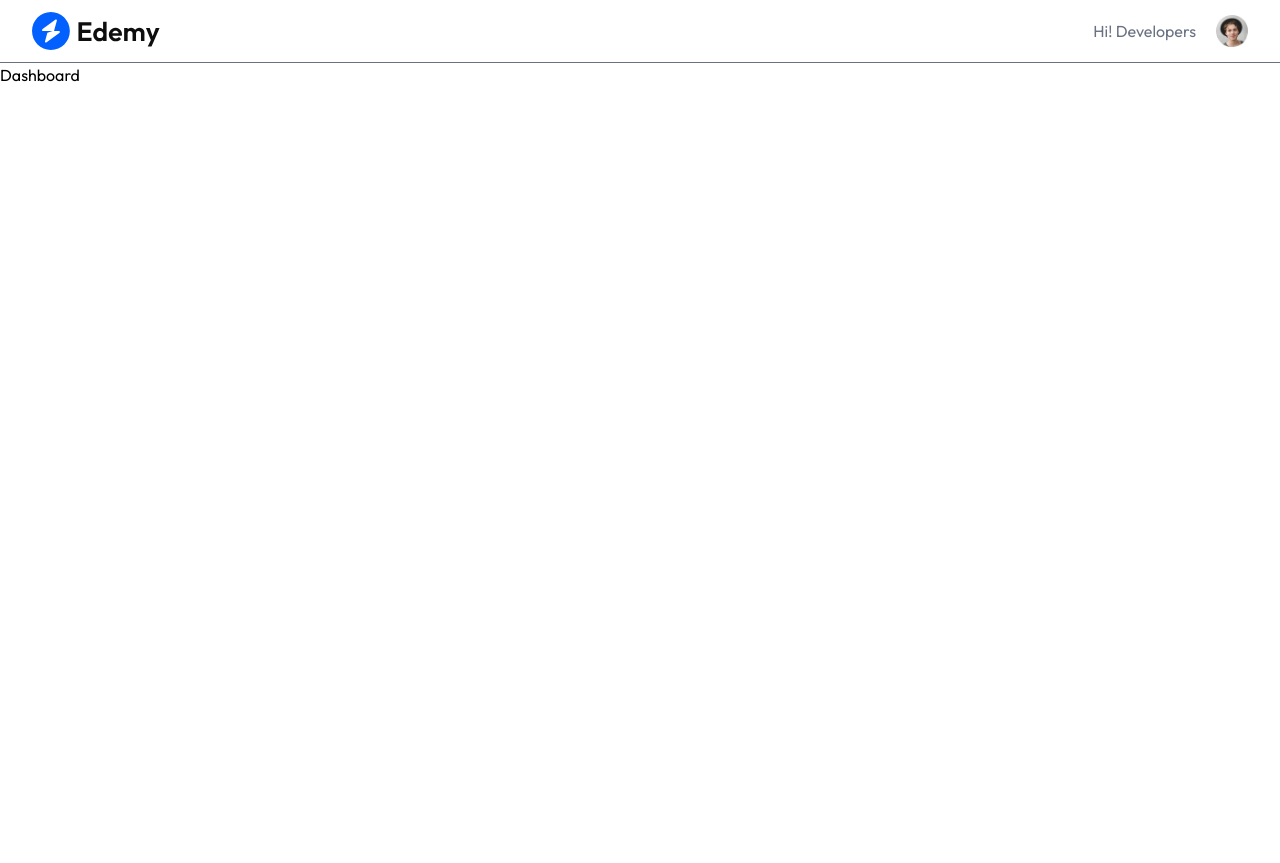
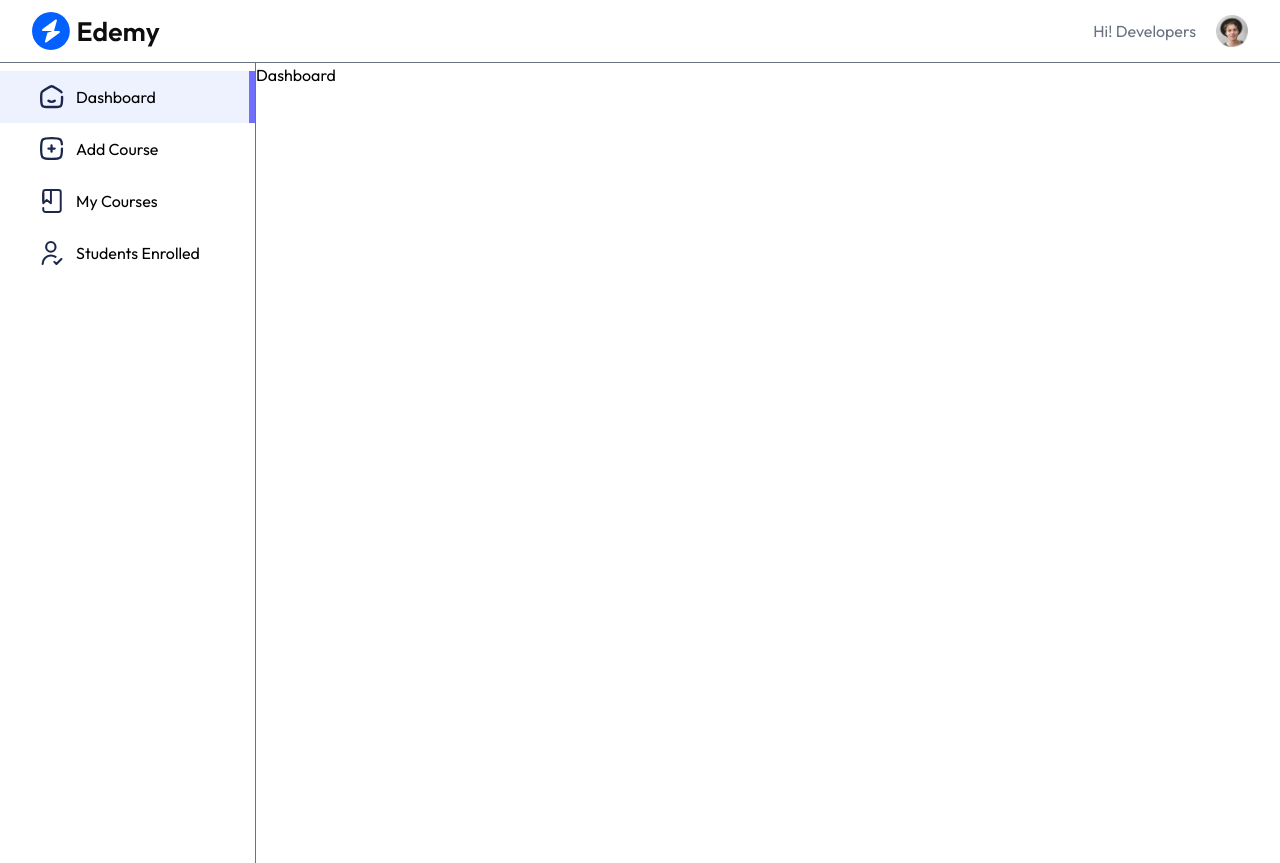
Before and after one commit to mohamad-abdelkhalek/ElevateX, a React (Vite) app in the folder client/: page /educator in a window 1280 px wide. Before the commit the page ends 800 px from the top, so only its background shows below. Built offline with nearby package versions, Linux system fonts and the light colour scheme; no server answers.

Commit message:
Client: Implemented educator SideBar

```diff
--- a/client/src/components/educator/Sidebar.jsx
+++ b/client/src/components/educator/Sidebar.jsx
@@ -1,11 +1,57 @@
-import React from 'react'
+import React, { useContext, useMemo } from "react";
+import { assets } from "../../assets/assets";
+import { AppContext } from "../../context/AppContext";
+import { NavLink } from "react-router-dom";
 
 const Sidebar = () => {
+  const { isEducator } = useContext(AppContext);
+
+  const menuItems = useMemo(
+    () => [
+      { name: "Dashboard", path: "/educator", icon: assets.home_icon },
+      {
+        name: "Add Course",
+        path: "/educator/add-course",
+        icon: assets.add_icon,
+      },
+      {
+        name: "My Courses",
+        path: "/educator/my-courses",
+        icon: assets.my_course_icon,
+      },
+      {
+        name: "Students Enrolled",
+        path: "/educator/students-enrolled",
+        icon: assets.person_tick_icon,
+      },
+    ],
+    []
+  );
+
+  if (!isEducator) return null;
+
   return (
-    <div>
-        <h1>Sidebar</h1>
+    <div className="md:w-64 w-16 border-r min-h-screen text-base border-gray-500 py-2 flex flex-col bg-white">
+      {menuItems.map((item) => (
+        <NavLink
+          to={item.path}
+          key={item.name}
+          end={item.path === "/educator"}
+          className={({ isActive }) =>
+            `flex items-center md:flex-row flex-col md:justify-start justify-center
+          py-3.5 md:px-10 gap-3 ${
+            isActive
+              ? "bg-indigo-50 border-r-[6px] border-indigo-500/90"
+              : "hover:bg-gray-100/90 border-r-[6px] border-white hover:border-gray-100/90"
+          }`
+          }
+        >
+          <img src={item.icon} alt={`${item.name} Icon`} className="w-6 h-6" />
+          <p className="md:block hidden">{item.name}</p>
+        </NavLink>
+      ))}
     </div>
-  )
-}
+  );
+};
 
-export default Sidebar
+export default Sidebar;
--- a/client/src/pages/educator/Educator.jsx
+++ b/client/src/pages/educator/Educator.jsx
@@ -1,12 +1,16 @@
 import React from "react";
 import { Outlet } from "react-router-dom";
 import Navbar from "../../components/educator/Navbar";
+import Sidebar from "../../components/educator/Sidebar";
 
 const Educator = () => {
   return (
     <div className="text-default min-h-screen bg-white">
       <Navbar />
-      <div>{<Outlet />}</div>
+      <div className="flex">
+        <Sidebar />
+        <div className="flex-1">{<Outlet />}</div>
+      </div>
     </div>
   );
 };
```
